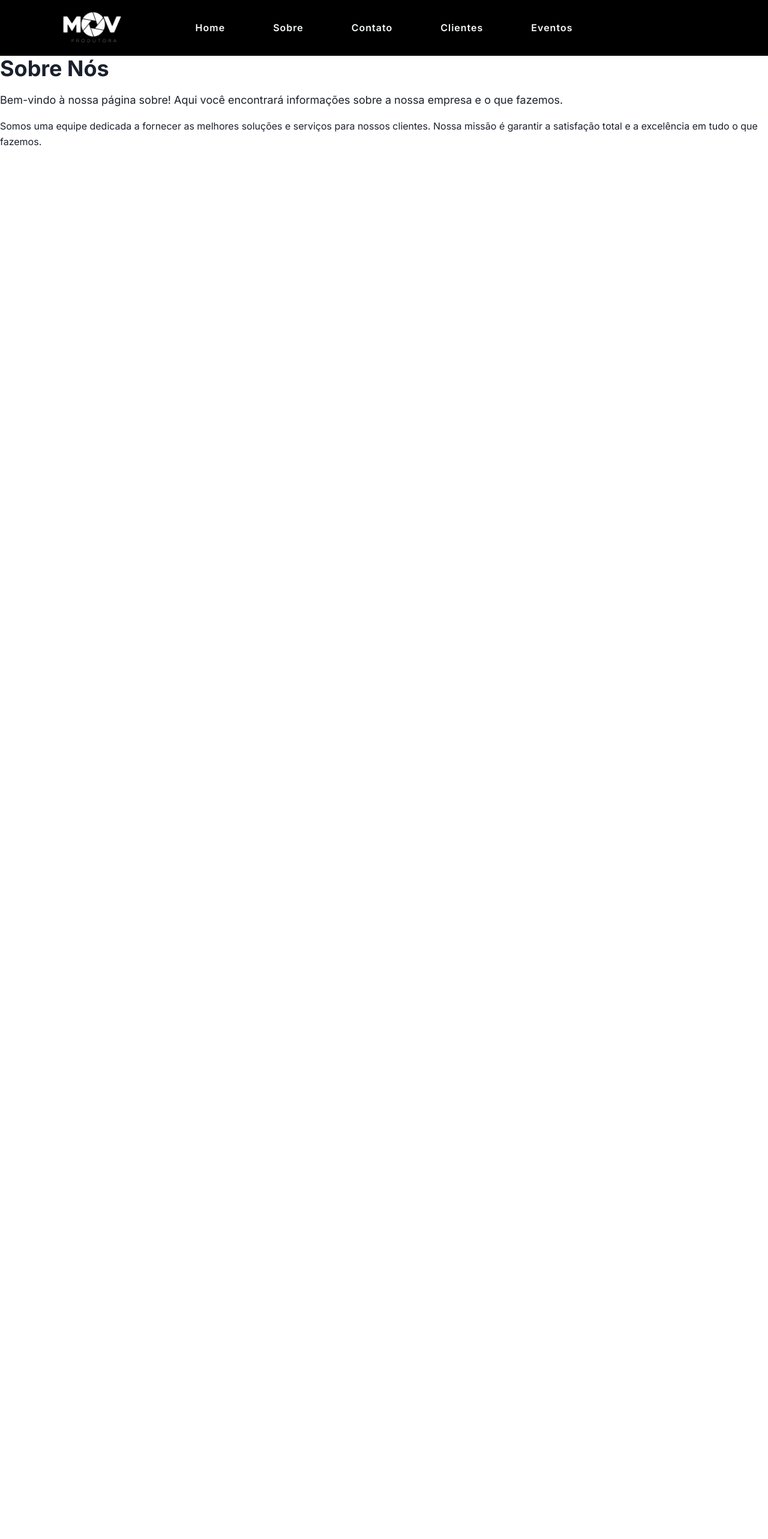
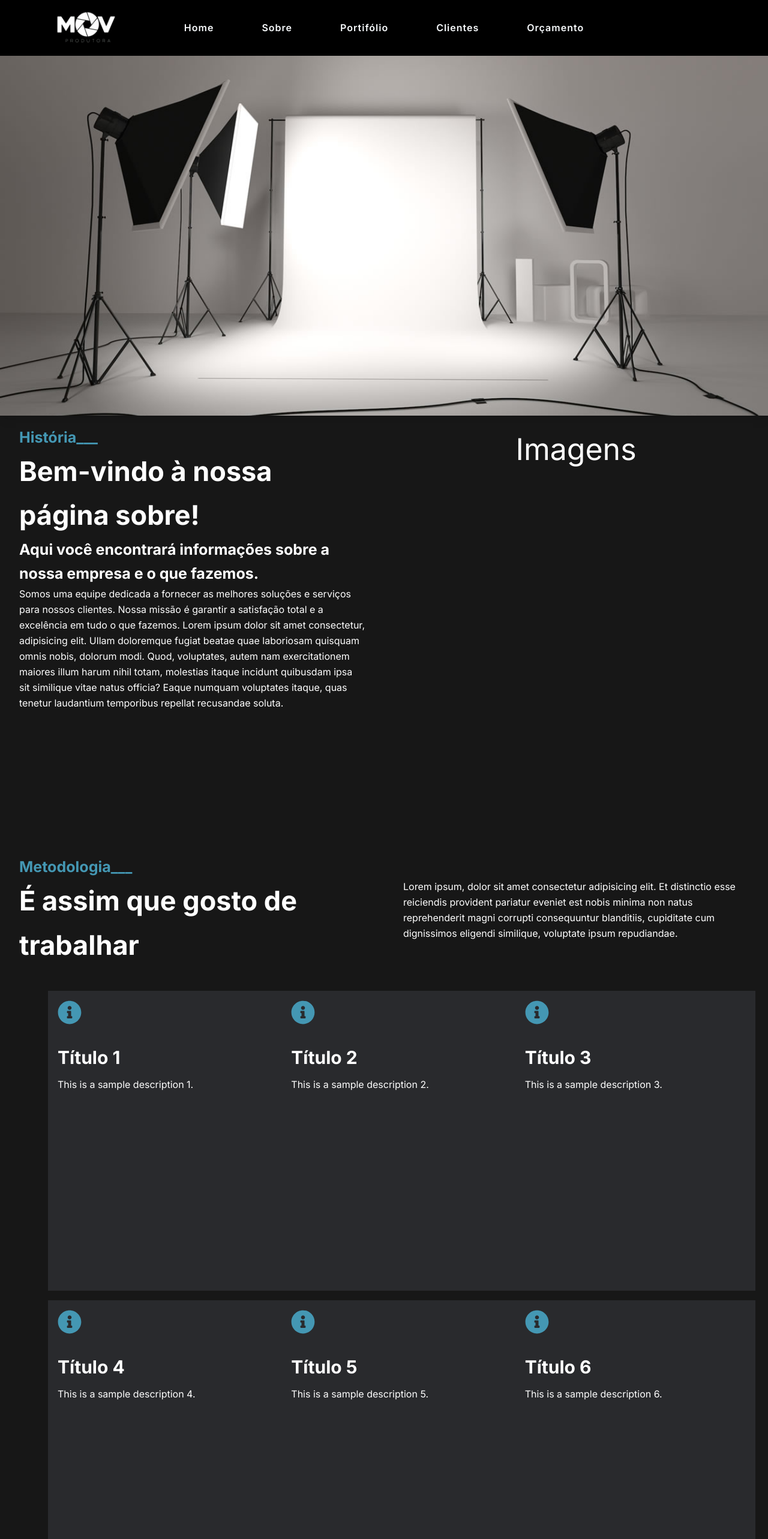
Before and after one commit to GiovanniAsantos/movProdutora, a React (Vite) app: page /about in a window 1280 px wide. Shown: the top 2566 px of the page at 60% size. Before the commit the page ends 800 px from the top, so only its background shows below. Built offline with nearby package versions, Linux system fonts and the light colour scheme.

Commit message:
About pagr skeleton done. Component Card created.

```diff
--- /dev/null
+++ b/src/components/cards/index.tsx
@@ -0,0 +1,35 @@
+import React from 'react'
+import { Box, Text, Icon, CardBodyProps } from '@chakra-ui/react'
+import { IconType } from 'react-icons'
+
+interface CardProps extends CardBodyProps {
+  icon: IconType
+  title: string
+  description: string
+}
+
+const CardProps: React.FC<CardProps> = ({ icon, title, description, ...props }) => {
+  return (
+    <Box
+      width="400px"
+      height="500px"
+      overflow="hidden"
+      p={4}
+      backgroundColor="#292a2d"
+      {...props}
+      sx={{
+        width: '400px !important',
+        height: '500px !important'
+      }}>
+      <Icon as={icon} boxSize="40px" mb={4} color="#4497B3" />
+      <Text fontSize="30px" fontWeight="bold" mt={2} color="white">
+        {title}
+      </Text>
+      <Text mt={2} color="white">
+        {description}
+      </Text>
+    </Box>
+  )
+}
+
+export default CardProps
--- a/src/components/layouts/MovLayout/index.tsx
+++ b/src/components/layouts/MovLayout/index.tsx
@@ -4,13 +4,14 @@ import { Navbar } from '../HomeLayout/Navbar/Navbar'
 
 interface MovLayoutProps {
   children: React.ReactNode
+  maxWidthContainer?: string
 }
 
-const MovLayout: React.FC<MovLayoutProps> = ({ children }) => {
+const MovLayout: React.FC<MovLayoutProps> = ({ children, maxWidthContainer = 'Container.xl' }) => {
   return (
     <>
       <Navbar />
-      <Container centerContent maxW="container.xl" padding={0}>
+      <Container centerContent maxW={maxWidthContainer} padding={0}>
         {children}
       </Container>
     </>
--- a/src/pages/AboutPage/index.tsx
+++ b/src/pages/AboutPage/index.tsx
@@ -1,21 +1,127 @@
+import CardProps from '@/components/cards'
 import MovLayout from '@/components/layouts/MovLayout'
-import { Box, Heading, Text } from '@chakra-ui/react'
+import studioPhoto from '@assets/img/studioPhoto.jpg'
+import { Box, Button, Image, SimpleGrid, Text } from '@chakra-ui/react'
 import React from 'react'
+import { FaInfoCircle } from 'react-icons/fa'
 
 type AboutPageProps = {}
 
 const AboutPage: React.FC<AboutPageProps> = () => {
   return (
-    <MovLayout>
-      <Box>
-        <Heading as="h1" mb={4}>
-          Sobre Nós
-        </Heading>
-        <Text fontSize="lg">Bem-vindo à nossa página sobre! Aqui você encontrará informações sobre a nossa empresa e o que fazemos.</Text>
-        <Text mt={4}>
-          Somos uma equipe dedicada a fornecer as melhores soluções e serviços para nossos clientes. Nossa missão é garantir a satisfação total e a
-          excelência em tudo o que fazemos.
-        </Text>
+    <MovLayout maxWidthContainer="100vw">
+      <Box display="block" backgroundColor={'#171717'} textAlign={'left'}>
+        <Box width={'100%'} height={600} bgGradient="linear(to-b, transparent, #171717) !important">
+          <Image src={`${studioPhoto}`} alt="Imagem de Exemplo" shadow="lg" objectFit="cover" width="100%" height="100%" />
+        </Box>
+        <Box display={'flex'} mt={4} width={'100%'} justifyContent={'space-around'}>
+          <Box width={'45%'}>
+            <Text color="#4497B3" fontWeight={900} fontSize="25px">
+              História___
+            </Text>
+            <Text color="white" fontWeight={900} fontSize="45px" textAlign={'left'}>
+              Bem-vindo à nossa página sobre!
+            </Text>
+            <Text color="white" fontWeight={900} fontSize="25px" textAlign={'left'}>
+              Aqui você encontrará informações sobre a nossa empresa e o que fazemos.
+            </Text>
+            <Text color="white" textAlign={'left'}>
+              Somos uma equipe dedicada a fornecer as melhores soluções e serviços para nossos clientes. Nossa missão é garantir a satisfação total e
+              a excelência em tudo o que fazemos. Lorem ipsum dolor sit amet consectetur, adipisicing elit. Ullam doloremque fugiat beatae quae
+              laboriosam quisquam omnis nobis, dolorum modi. Quod, voluptates, autem nam exercitationem maiores illum harum nihil totam, molestias
+              itaque incidunt quibusdam ipsa sit similique vitae natus officia? Eaque numquam voluptates itaque, quas tenetur laudantium temporibus
+              repellat recusandae soluta.
+            </Text>
+          </Box>
+          <Box textAlign={'center'} width={'45%'}>
+            <Text color="white" fontSize={'50px'}>
+              Imagens
+            </Text>
+          </Box>
+        </Box>
+
+        <Box display={'block'} mt={60} width={'100%'} justifyContent={'space-around'}>
+          <Box width={'100%'}>
+            <Text ml={'2.5%'} color="#4497B3" fontWeight={900} fontSize="25px">
+              Metodologia___
+            </Text>
+          </Box>
+          <Box display={'flex'} justifyContent={'space-around'} width={'100%'}>
+            <Box width={'45%'}>
+              <Text color="white" fontWeight={900} fontSize="45px" textAlign={'left'}>
+                É assim que gosto de trabalhar
+              </Text>
+            </Box>
+            <Box width={'45%'}>
+              <Text color="white" textAlign={'left'}>
+                Lorem ipsum, dolor sit amet consectetur adipisicing elit. Et distinctio esse reiciendis provident pariatur eveniet est nobis minima
+                non natus reprehenderit magni corrupti consequuntur blanditiis, cupiditate cum dignissimos eligendi similique, voluptate ipsum
+                repudiandae.
+              </Text>
+            </Box>
+          </Box>
+
+          <Box ml={20} mt={10} width={'90%'}>
+            <SimpleGrid columns={3} spacing={4}>
+              <CardProps title="Título 1" icon={FaInfoCircle} description="This is a sample description 1." />
+              <CardProps title="Título 2" icon={FaInfoCircle} description="This is a sample description 2." />
+              <CardProps title="Título 3" icon={FaInfoCircle} description="This is a sample description 3." />
+              <CardProps title="Título 4" icon={FaInfoCircle} description="This is a sample description 4." />
+              <CardProps title="Título 5" icon={FaInfoCircle} description="This is a sample description 5." />
+              <CardProps title="Título 6" icon={FaInfoCircle} description="This is a sample description 6." />
+            </SimpleGrid>{' '}
+          </Box>
+        </Box>
+
+        <Box display={'block'} mt={60} width={'100%'} justifyContent={'space-around'}>
+          <Box width={'100%'}>
+            <Text ml={'2.5%'} color="#4497B3" fontWeight={900} fontSize="25px">
+              Equipe___
+            </Text>
+          </Box>
+          <Box display={'flex'} justifyContent={'space-around'} width={'100%'}>
+            <Box width={'45%'}>
+              <Text color="white" fontWeight={900} fontSize="45px" textAlign={'left'}>
+                Quem tira suas fotos
+              </Text>
+            </Box>
+            <Box width={'45%'}></Box>
+          </Box>
+
+          <Box ml={20} mt={10} width={'90%'} justifyContent={'center'} alignItems={'center'}>
+            <SimpleGrid columns={3}>
+              <Box bg={'#292a2d'} width={'400px'} height={'400px'}>
+                <Text color="white" textAlign={'center'}>
+                  Aqui fica a foto e uma descrição dinâmica.
+                </Text>
+              </Box>
+              <Box bg={'#292a2d'} width={'400px'} height={'400px'}>
+                <Text color="white" textAlign={'center'}>
+                  Aqui fica a foto e uma descrição dinâmica.
+                </Text>
+              </Box>
+              <Box bg={'#292a2d'} width={'400px'} height={'400px'}>
+                <Text color="white" textAlign={'center'}>
+                  Aqui fica a foto e uma descrição dinâmica.
+                </Text>
+              </Box>
+            </SimpleGrid>{' '}
+          </Box>
+
+          <Box mt={40} display={'block'} justifyContent={'center'} alignItems={'center'}>
+            <Box color="white" fontWeight={900} fontSize="45px" textAlign={'center'}>
+              <Text>Orçamento</Text>
+            </Box>
+            <Box color="white" fontWeight={900} textAlign={'center'}>
+              <Text>Reúna as informações sobre o projeto que você precisa produzir ou marque uma chamada no formulário a seguir.</Text>
+            </Box>
+            <Box justifyContent={'center'} alignItems={'center'} width={'100%'}>
+              <Button borderRadius={'25px'} backgroundColor={'#4497b3 !important'} width={'150px'} height={'50px'}>
+                Contato
+              </Button>
+            </Box>
+          </Box>
+        </Box>
       </Box>
     </MovLayout>
   )
--- a/src/routes/navLinks/index.ts
+++ b/src/routes/navLinks/index.ts
@@ -3,7 +3,7 @@ import { NavLinkRouter } from '../routes.dto'
 export const navLinks: NavLinkRouter[] = [
   { name: 'Home', href: '/' },
   { name: 'Sobre', href: '/about' },
-  { name: 'Contato', href: '/contact' },
+  { name: 'Portifólio', href: '/contact' },
   { name: 'Clientes', href: '/clients' },
-  { name: 'Eventos', href: '/events' }
+  { name: 'Orçamento', href: '/events' }
 ]
```
Also changed, not shown: src/assets/img/galeriaPhotos.png (added), src/assets/img/studioPhoto.jpg (added).
